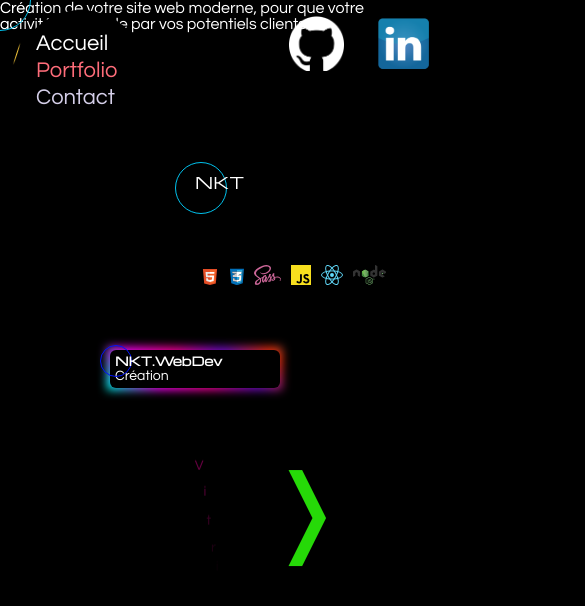
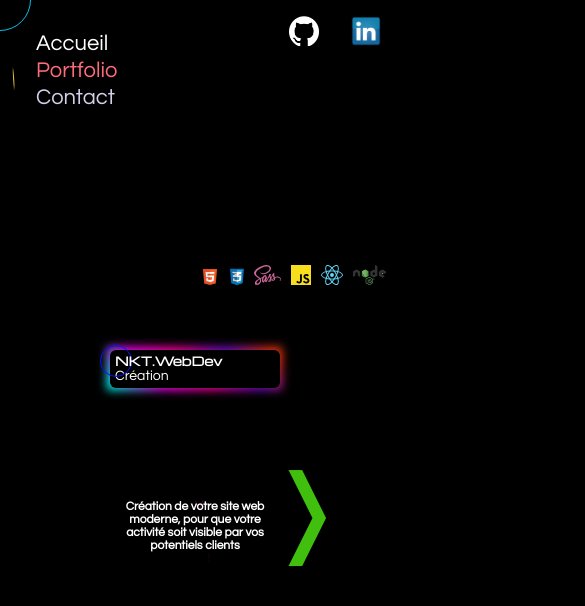
Before and after one commit to Issou83/Portfolio-Mr-Niakate, a React (Create React App) app: page / in a window 390 px wide. Shown: the top 606 px of the page, 585 px wide, since content can reach past the window. Built offline with nearby package versions, Linux system fonts and the light colour scheme.

Commit message:
Améioration du SEO et responsive

```diff
--- a/public/index.html
+++ b/public/index.html
@@ -2,34 +2,60 @@
 <html lang="fr">
   <head>
     <!-- Google tag (gtag.js) -->
-  <script async src="https://www.googletagmanager.com/gtag/js?id=G-W4FSZ9Z92C"></script>
+    <script
+      async
+      src="https://www.googletagmanager.com/gtag/js?id=G-W4FSZ9Z92C"
+    ></script>
     <script>
       window.dataLayer = window.dataLayer || [];
-    function gtag() { dataLayer.push(arguments); }
-    gtag('js', new Date());
-
-    gtag('config', 'G-W4FSZ9Z92C');
+      function gtag() {
+        dataLayer.push(arguments);
+      }
+      gtag("js", new Date());
+      gtag("config", "G-W4FSZ9Z92C");
     </script>
-  <meta name="google-site-verification" content="lVQhGmy-5MRsAgS38pvSPf5D9UztYD4OJm7jC6XNeVg" />
+    <meta
+      name="google-site-verification"
+      content="lVQhGmy-5MRsAgS38pvSPf5D9UztYD4OJm7jC6XNeVg"
+    />
     <meta charset="utf-8" />
     <meta name="viewport" content="width=device-width, initial-scale=1" />
     <meta name="theme-color" content="#000000" />
-  <meta name="description"
-    content="NKdevWeb - Création de sites Web hautement performants en React et Node.js, spécialisé en e-commerce et API REST. Basé à Pau, Nouvelle-Aquitaine." />
-  <link rel="apple-touch-icon" href="assets\img\mysitelogo.png" />
-  <link rel="manifest" href="%PUBLIC_URL%/manifest.json" />
+    <meta
+      name="description"
+      content="NKdevWeb - Création de sites Web hautement performants en React et Node.js, spécialisé en e-commerce et API REST. Basé à Pau, Nouvelle-Aquitaine."
+    />
+    <meta name="robots" content="index, follow" />
+    <link rel="apple-touch-icon" href="assets/img/mysitelogo.png" />
+    <link rel="manifest" href="/manifest.json" />
+    <title>
+      NKTdevWeb - Créations Web hautement performantes pour votre activité
+    </title>
+    <link rel="shortcut icon" href="./assets/img/mon-logo.png" />
+    <link
+      rel="stylesheet"
+      href="https://cdnjs.cloudflare.com/ajax/libs/font-awesome/6.3.0/css/all.min.css"
+      integrity="sha512-SzlrxWUlpfuzQ+pcUCosxcglQRNAq/DZjVsC0lE40xsADsfeQoEypE+enwcOiGjk/bSuGGKHEyjSoQ1zVisanQ=="
+      crossorigin="anonymous"
+      referrerpolicy="no-referrer"
+    />
+    <meta
+      property="og:title"
+      content="NKTdevWeb - Créations Web hautement performantes"
+    />
+    <meta property="og:url" content="https://nkdevweb.netlify.app/" />
+    <meta
+      property="og:image"
+      content="https://nkdevweb.netlify.app/assets/img/Capt2.png"
+    />
+    <meta
+      property="og:description"
+      content="🚀NKdevWeb🚀 - Création de sites Web hautement performants de votre site Web. Spécialisé en sites vitrines, e-commerce et création de bases de données. Basé à Pau en Nouvelle-Aquitaine. 🚀Soyez visibles !!🚀"
+    />
 
-  <title>PortFolio Mr Niakate - Créations Web hautement performantes pour toutes vos activités</title>
-  <link rel="shortcut icon" href="./assets/img/mon-logo.png">
-  <link rel="stylesheet" href="https://cdnjs.cloudflare.com/ajax/libs/font-awesome/6.3.0/css/all.min.css"
-    integrity="sha512-SzlrxWUlpfuzQ+pcUCosxcglQRNAq/DZjVsC0lE40xsADsfeQoEypE+enwcOiGjk/bSuGGKHEyjSoQ1zVisanQ=="
-    crossorigin="anonymous" referrerpolicy="no-referrer" />
-
-  <meta property="og:title" content="NKTdevWeb - Créations Web hautement performantes" />
-  <meta property="og:url" content="https://nkdevweb.netlify.app/" />
-  <meta property="og:image" content="public\Capt2.png" />
-  <meta name="og:description"
-    content="NKdevWeb - Création de sites Web hautement performants en React et Node.js, spécialisé en e-commerce et API REST. Basé à Pau, Nouvelle-Aquitaine." />
+    <meta property="og:type" content="website" />
+    <meta property="og:site_name" content="NKTdevWeb" />
+    <meta property="og:locale" content="fr_FR" />
   </head>
   <body>
     <noscript>You need to enable JavaScript to run this app.</noscript>
--- a/src/pages/Home.jsx
+++ b/src/pages/Home.jsx
@@ -15,11 +15,13 @@ import Logo from "../components/Logo";
 
 const Home = () => {
   return (
-    <div>
+    <div className="homeContainer">
       <Mouse />
       <div className="home">
         <Navigation />
-        <div className="myLogo"><Logo/></div>
+        <div className="myLogo">
+          <Logo />
+        </div>
 
         <div className="logos">
           <img src={Html} alt="logo html" className="logoTechnos" />
@@ -32,10 +34,9 @@ const Home = () => {
         <SocialNetwork />
 
         <div className="home-main">
-
           <div className="blockTitle glow">
             <div className="main-content">
-            <motion.h1
+              <motion.h2
                 drag
                 onDragEnd
                 dragConstraints={{
@@ -46,8 +47,8 @@ const Home = () => {
                 }}
               >
                 NKT.WebDev
-            </motion.h1>
-            <motion.h2
+              </motion.h2>
+              <motion.h3
                 drag
                 onDragEnd
                 dragConstraints={{
@@ -58,13 +59,18 @@ const Home = () => {
                 }}
               >
                 <DynamicText />
-            </motion.h2>
+              </motion.h3>
             </div>
           </div>
         </div>
         <Buttons right={"/projet-1"} />
       </div>
-      <p>Création de votre site web moderne, pour que votre activité soit visible par vos potentiels clients </p>
+      <div className="titleHome">
+        <h1>
+          Création de votre site web moderne, pour que votre activité soit
+          visible par vos potentiels clients{" "}
+        </h1>
+      </div>
     </div>
   );
 };
--- a/src/style/components/_socialNetwork.scss
+++ b/src/style/components/_socialNetwork.scss
@@ -6,7 +6,7 @@
   // height: auto;
   // font-size: 1.2rem;
 
-  @media screen and (max-width: 650px){
+  @media screen and (max-width: 650px) {
     width: 30%;
   }
 
@@ -16,13 +16,18 @@
     min-width: 100px;
     justify-content: space-around;
 
-    @media screen and (max-width: 450px){
-      min-width: 100%;
+    @media screen and (max-width: 450px) {
+      min-width: 70%;
     }
 
     a {
       padding: 1rem;
       transition: 1.1s ease-out;
     }
+
+    img {
+      width: 30px;
+      height: 30px;
+    }
   }
 }
--- a/src/style/pages/_home.scss
+++ b/src/style/pages/_home.scss
@@ -1,3 +1,8 @@
+.homeContainer {
+  width: 100%;
+  height: 100%;
+}
+
 .home {
   height: 100%;
   width: 100%;
@@ -11,6 +16,9 @@
   height: auto;
   left: 50%;
   margin-top: 150px;
+  @media screen and (max-width: 420px) {
+    display: none;
+  }
 }
 
 .blockTitle {
@@ -20,7 +28,7 @@
   width: auto;
   padding: 0px 170px 22px 20px;
   margin-bottom: 130px;
-border-radius: 6px;
+  border-radius: 6px;
   background: black;
 
   @media screen and (max-width: 992px) {
@@ -40,7 +48,8 @@ border-radius: 6px;
     width: 170px;
   }
 
-  &::before , &::after{
+  &::before,
+  &::after {
     content: "";
     position: absolute;
     height: calc(100% + 5px);
@@ -84,7 +93,7 @@ border-radius: 6px;
     margin-top: 200px;
     width: calc(150%);
     left: -25%;
-    top:150px;
+    top: 150px;
     height: 30px;
     transform: perspective(2rem) rotateX(10deg);
     filter: blur(50px);
@@ -97,15 +106,41 @@ border-radius: 6px;
   }
 }
 
+.titleHome {
+  position: relative;
+  top: 100px;
+  display: flex;
+  justify-content: center;
+  align-items: center;
+  margin: 0 30%;
+
+  @media screen and (max-width: 620px) {
+    top: 500px;
+  }
+
+  h1 {
+    font-size: 14px;
+    text-align: center;
+
+    @media screen and (max-width: 620px) {
+      font-size: 12px;
+    }
+  }
+}
+
 .home-main {
   display: grid;
   align-items: center;
   justify-items: center;
   height: 100%;
 
+  @media screen and (max-width: 420px) {
+    height: 0px;
+  }
+
   .main-content {
     user-select: none;
-    h1 {
+    h2 {
       font-size: 80px;
       position: relative;
       font-family: $font-2;
@@ -160,7 +195,7 @@ border-radius: 6px;
         }
       }
     }
-    h2 {
+    h3 {
       font-size: 80px;
       font-weight: 100;
       z-index: 3;
--- a/src/style/pages/_project.scss
+++ b/src/style/pages/_project.scss
@@ -171,6 +171,8 @@
 
       @media screen and (max-width: 700px) {
         padding: 10px;
+        margin: 50px 10px;
+        max-width: 150px;
         // margin: 5rem ;
       }
 
```
Also changed, not shown: src/components/Project.jsx (+11 -6 lines). Lines whose indentation alone changed are shown as unchanged.
